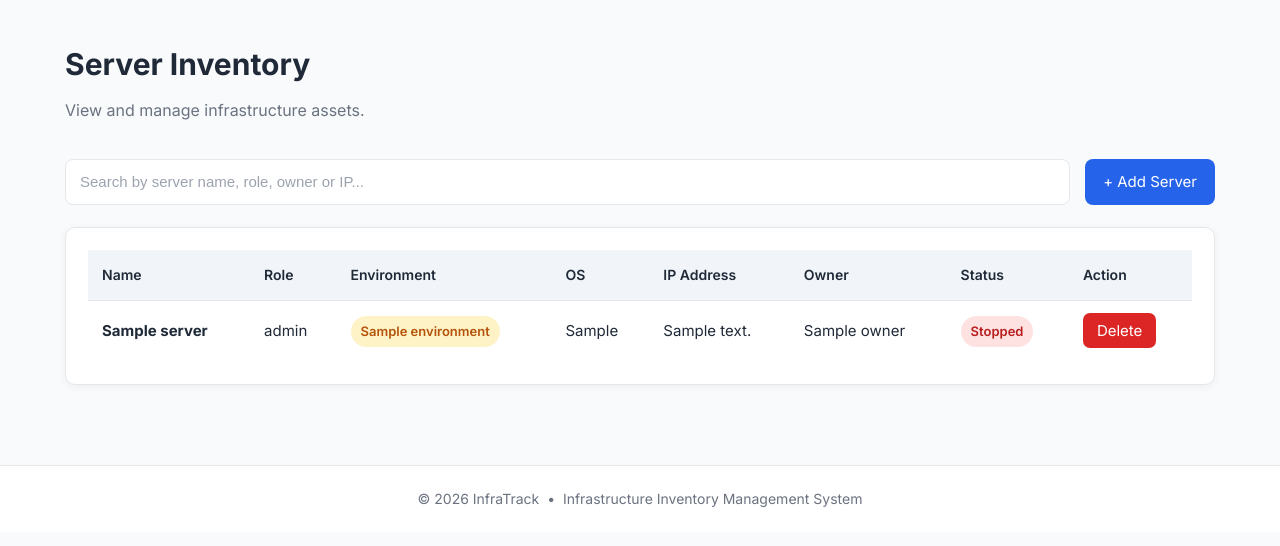
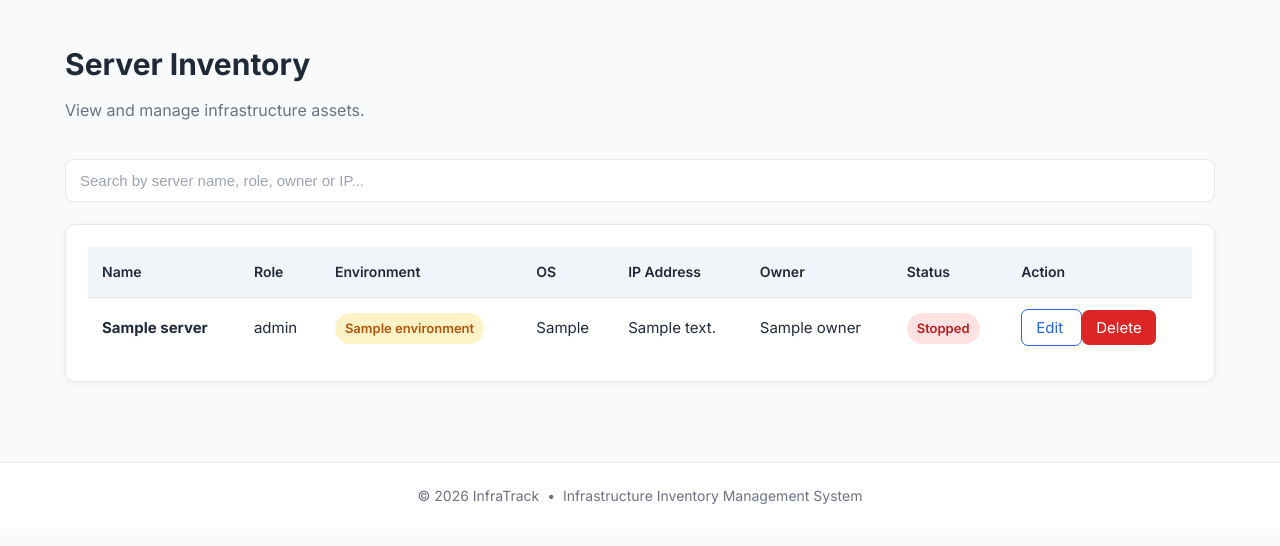
Before and after one commit to RajputDeepak69/AWS-Project, a Flask app: template app/templates/inventory.html in a window 1280 px wide. Shown: the part 73-619 px from the top of the page. Run offline with Flask 3, Linux system fonts and the light colour scheme; the template is opened without the code that fills it: most values are stand-ins (such as "Sample title", 1, 10 or a date in 2020).

Commit message:
forntend and styling fro edit servers page

```diff
--- a/app/static/css/style.css
+++ b/app/static/css/style.css
@@ -651,3 +651,33 @@ label{
     color:#374151;
 
 }
+
+.action-buttons{
+    display:flex;
+    gap:10px;
+    align-items:center;
+}
+
+.btn-outline{
+
+    border:1px solid #2563eb;
+
+    color:#2563eb;
+
+    background:#fff;
+
+    padding:8px 14px;
+
+    border-radius:7px;
+
+    transition:.2s;
+
+}
+
+.btn-outline:hover{
+
+    background:#2563eb;
+
+    color:white;
+
+}
--- a/app/templates/inventory.html
+++ b/app/templates/inventory.html
@@ -21,11 +21,6 @@ Inventory | InfraTrack
         id="searchInput"
         placeholder="Search by server name, role, owner or IP..."
     >
-
-    <a href="{{ url_for('add_server') }}" class="btn-primary">
-        + Add Server
-    </a>
-
 </div>
 
 <div class="card table-card">
@@ -131,6 +126,11 @@ Inventory | InfraTrack
             </td>
 
             <td>
+                <a
+                    href="{{ url_for('edit_server', id=server.id) }}"
+                    class="btn-outline">
+                    Edit
+                </a>
 
                 <a
                     href="{{ url_for('delete', id=server.id) }}"
```
